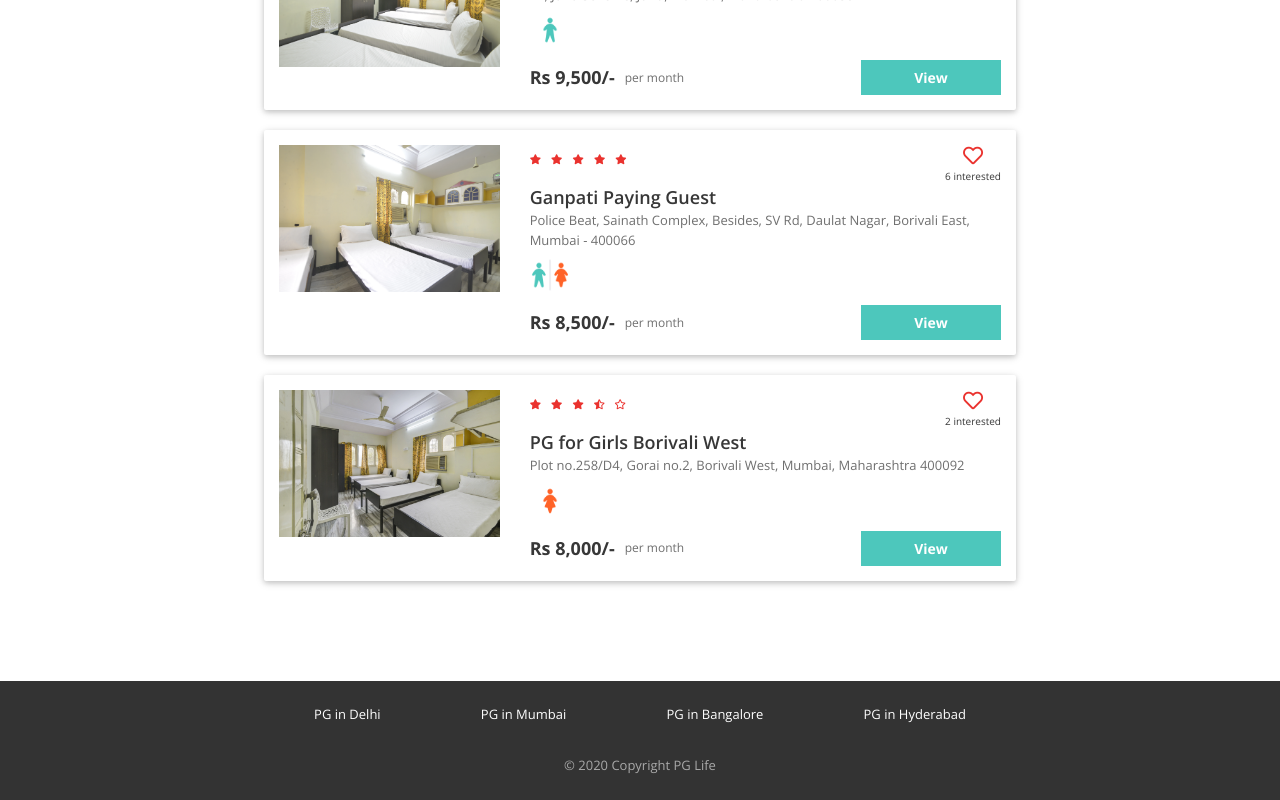
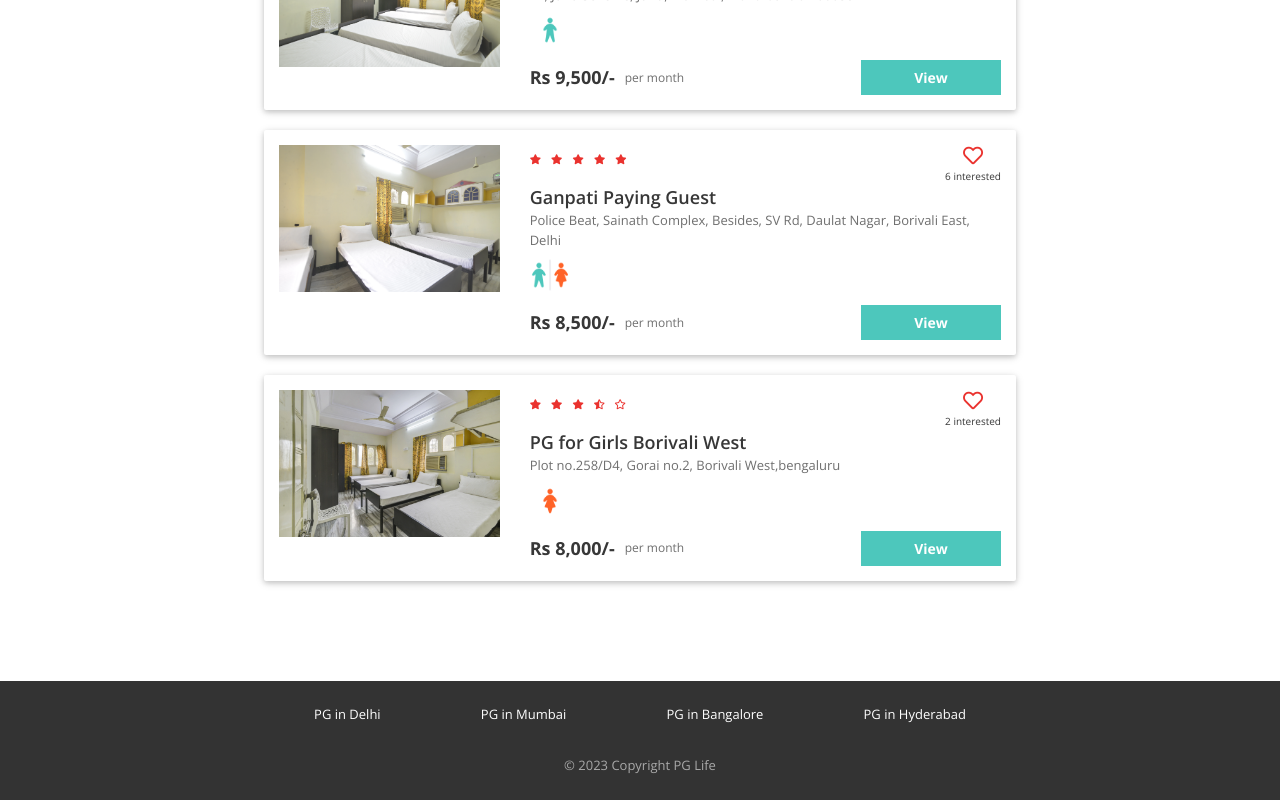
Before and after one commit to Fareeduddinn/pglife, a plain HTML site: page property_list.html in a window 1280 px wide. Shown: the part 333-1133 px from the top of the page. Drawn offline with nearby package versions, Linux system fonts and the light colour scheme.

Commit message:
Update property_list.html

```diff
--- a/property_list.html
+++ b/property_list.html
@@ -131,7 +131,7 @@
                 </div>
                 <div class="detail-container">
                     <div class="property-name">Ganpati Paying Guest</div>
-                    <div class="property-address">Police Beat, Sainath Complex, Besides, SV Rd, Daulat Nagar, Borivali East, Mumbai - 400066</div>
+                    <div class="property-address">Police Beat, Sainath Complex, Besides, SV Rd, Daulat Nagar, Borivali East, Delhi</div>
                     <div class="property-gender">
                         <img src="img/unisex.png" />
                     </div>
@@ -168,7 +168,7 @@
                 </div>
                 <div class="detail-container">
                     <div class="property-name">PG for Girls Borivali West</div>
-                    <div class="property-address">Plot no.258/D4, Gorai no.2, Borivali West, Mumbai, Maharashtra 400092</div>
+                    <div class="property-address">Plot no.258/D4, Gorai no.2, Borivali West,bengaluru </div>
                     <div class="property-gender">
                         <img src="img/female.png" />
                     </div>
@@ -367,7 +367,7 @@
                     <a href="property_list.html">PG in Hyderabad</a>
                 </div>
             </div>
-            <div class="footer-copyright">© 2020 Copyright PG Life </div>
+            <div class="footer-copyright">© 2023 Copyright PG Life </div>
         </div>
     </div>
 
```
